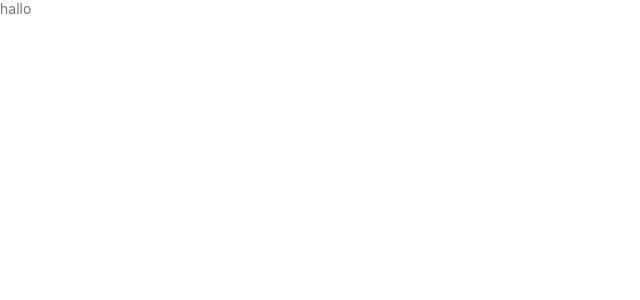
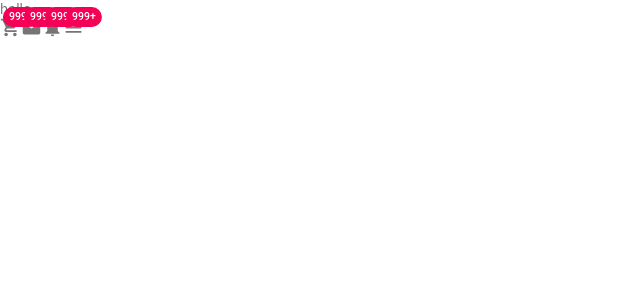
Before and after one commit to ahyaralfaruq/project-olshop, a React (Create React App) app: page / in a window 1280 px wide. Shown: the top 300 px of the page, without its empty margins (0-640 px from the left). Built offline with nearby package versions, Linux system fonts and the light colour scheme.

Commit message:
membuat header navbar

```diff
--- a/src/App.js
+++ b/src/App.js
@@ -1,9 +1,11 @@
 import { useState } from 'react'
+import { Header } from './components'
 
 const App = () => {
   return (
     <div className="app">
         hallo
+        <Header />
     </div>
   )
 }
--- /dev/null
+++ b/src/components/header/Header.jsx
@@ -0,0 +1,11 @@
+import Navbar from './Navbar/Navbar'
+
+const Header = () => {
+    return (
+        <>
+            <Navbar />
+        </>
+    )
+}
+
+export default Header
--- /dev/null
+++ b/src/components/header/Navbar/Navbar.jsx
@@ -0,0 +1,14 @@
+import { BurgerMenu, CartIcon, MessageIcon, NotificationIcon } from './navbar-icon'
+
+const Navbar = () => {
+    return (
+        <div>
+            <CartIcon />
+            <MessageIcon />
+            <NotificationIcon />
+            <BurgerMenu />
+        </div>
+    )
+}
+
+export default Navbar
--- /dev/null
+++ b/src/components/header/Navbar/navbar-icon/burger-toggle/BurgerToggle.jsx
@@ -0,0 +1,15 @@
+import React from 'react'
+import { Badge } from '@material-ui/core'
+import { Menu } from '@material-ui/icons'
+
+const BurgerToggle = () => {
+    return (
+        <>
+            <Badge color="secondary" badgeContent={1000} max={999}>
+                <Menu />
+            </Badge>
+        </>
+    )
+}
+
+export default BurgerToggle
--- /dev/null
+++ b/src/components/header/Navbar/navbar-icon/cart-icon/CartIcon.jsx
@@ -0,0 +1,14 @@
+import { Badge } from '@material-ui/core'
+import { ShoppingCart } from '@material-ui/icons'
+
+const CartIcon = () => {
+    return (
+        <>
+            <Badge color="secondary" badgeContent={1000} max={999}>
+                <ShoppingCart />
+            </Badge>
+        </>
+    )
+}
+
+export default CartIcon
--- /dev/null
+++ b/src/components/header/Navbar/navbar-icon/index.jsx
@@ -0,0 +1,4 @@
+export { default as BurgerMenu } from './burger-toggle/BurgerToggle'
+export { default as CartIcon } from './cart-icon/CartIcon'
+export { default as MessageIcon } from './message-icon/MessageIcon'
+export { default as NotificationIcon } from './notification-icon/NotificationIcon'
--- /dev/null
+++ b/src/components/header/Navbar/navbar-icon/message-icon/MessageIcon.jsx
@@ -0,0 +1,14 @@
+import { Badge } from '@material-ui/core'
+import { Email } from '@material-ui/icons'
+
+const MessageIcon = () => {
+    return (
+        <>
+            <Badge color="secondary" badgeContent={1000} max={999}>
+                <Email />
+            </Badge>
+        </>
+    )
+}
+
+export default MessageIcon
--- /dev/null
+++ b/src/components/header/Navbar/navbar-icon/notification-icon/NotificationIcon.jsx
@@ -0,0 +1,14 @@
+import { Badge } from '@material-ui/core'
+import { Notifications } from '@material-ui/icons'
+
+const NotificationIcon = () => {
+    return (
+        <>
+            <Badge color="secondary" badgeContent={1000} max={999}>
+                <Notifications />
+            </Badge>
+        </>
+    )
+}
+
+export default NotificationIcon
--- a/src/components/index.js
+++ b/src/components/index.js
@@ -0,0 +1 @@
+export { default as Header } from './header/Header'
```
